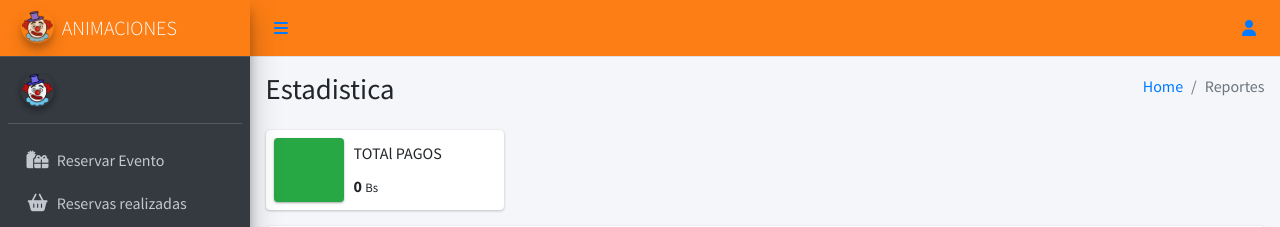
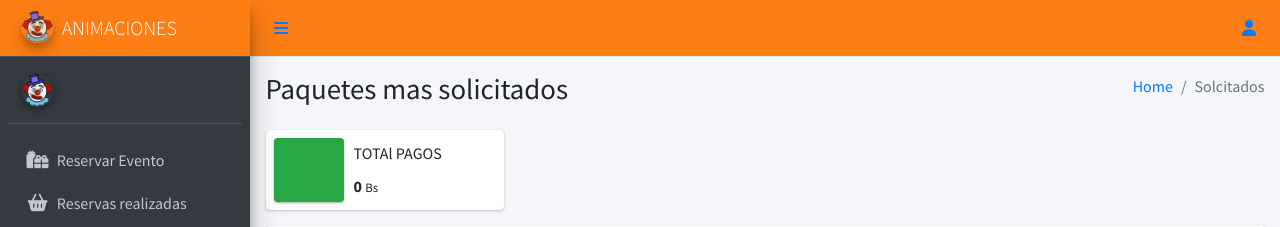
Before and after one commit to aspeti/animacion, a CodeIgniter app: page /animacion/reportes/estadistica in a window 1280 px wide. Shown: the top 227 px of the page. Run offline with CodeIgniter, Linux system fonts and the light colour scheme; data that the repository does not hold is empty; some libraries are stand-ins or nearby versions.

Commit message:
fix name and table for reports

```diff
--- a/application/views/layouts/aside.php
+++ b/application/views/layouts/aside.php
@@ -74,7 +74,7 @@
                       <li class="nav-item">
                         <a href="<?php echo base_url();?>reportes/estadistica" class="nav-link">
                           <i class="fas fa-file-text nav-icon"></i>
-                          <p>Estadistica</p>
+                          <p>Mas solicitados</p>
                         </a>
                       </li>
                     <!--</ul>-->
--- a/application/views/reportes/estadistica.php
+++ b/application/views/reportes/estadistica.php
@@ -5,12 +5,12 @@
       <div class="container-fluid">
         <div class="row mb-2">
           <div class="col-sm-6">
-            <h1>Estadistica</h1>
+            <h1>Paquetes mas solicitados</h1>
           </div>
           <div class="col-sm-6">
             <ol class="breadcrumb float-sm-right">
               <li class="breadcrumb-item"><a href="<?php echo base_url()?>">Home</a></li>
-              <li class="breadcrumb-item active">Reportes</li>
+              <li class="breadcrumb-item active">Solcitados</li>
             </ol>
           </div>
         </div>
--- a/application/views/reportes/list.php
+++ b/application/views/reportes/list.php
@@ -70,7 +70,6 @@
                           <input type="hidden" class="form-control" name="inicio" id="inicio" value="<?php echo !empty($fecha_inicio)? $fecha_inicio:'';?>"/>
                           <input type="hidden" class="form-control" name="fin" id="fin" value="<?php echo !empty($fecha_fin)? $fecha_fin:'';?>"/>
                           <input type="submit" class="btn btn-primary" name="filtrar" id=filtrar value="Exportar">
-                        </div>
                       </div>
                   </form>
               </div>
```
